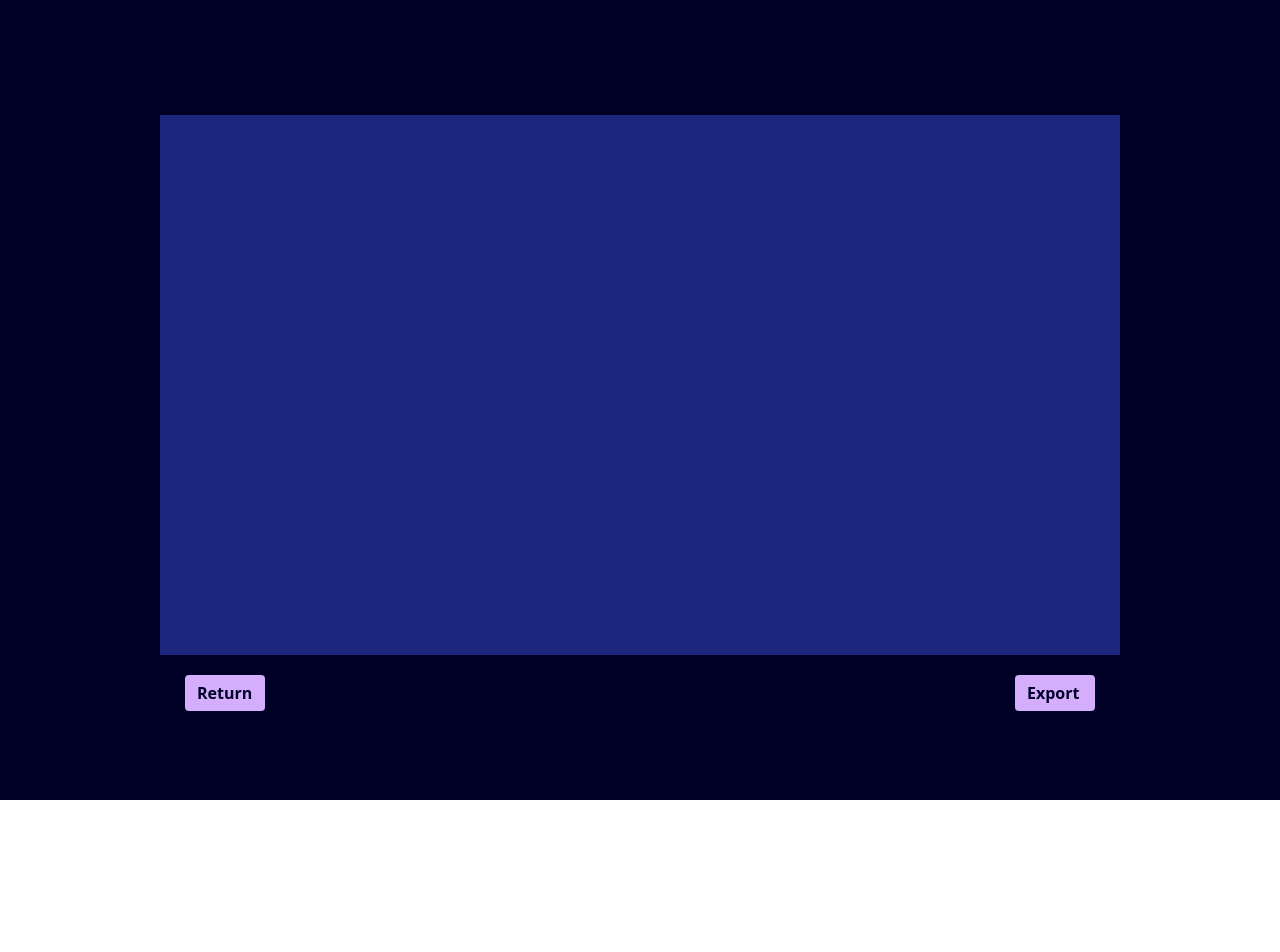
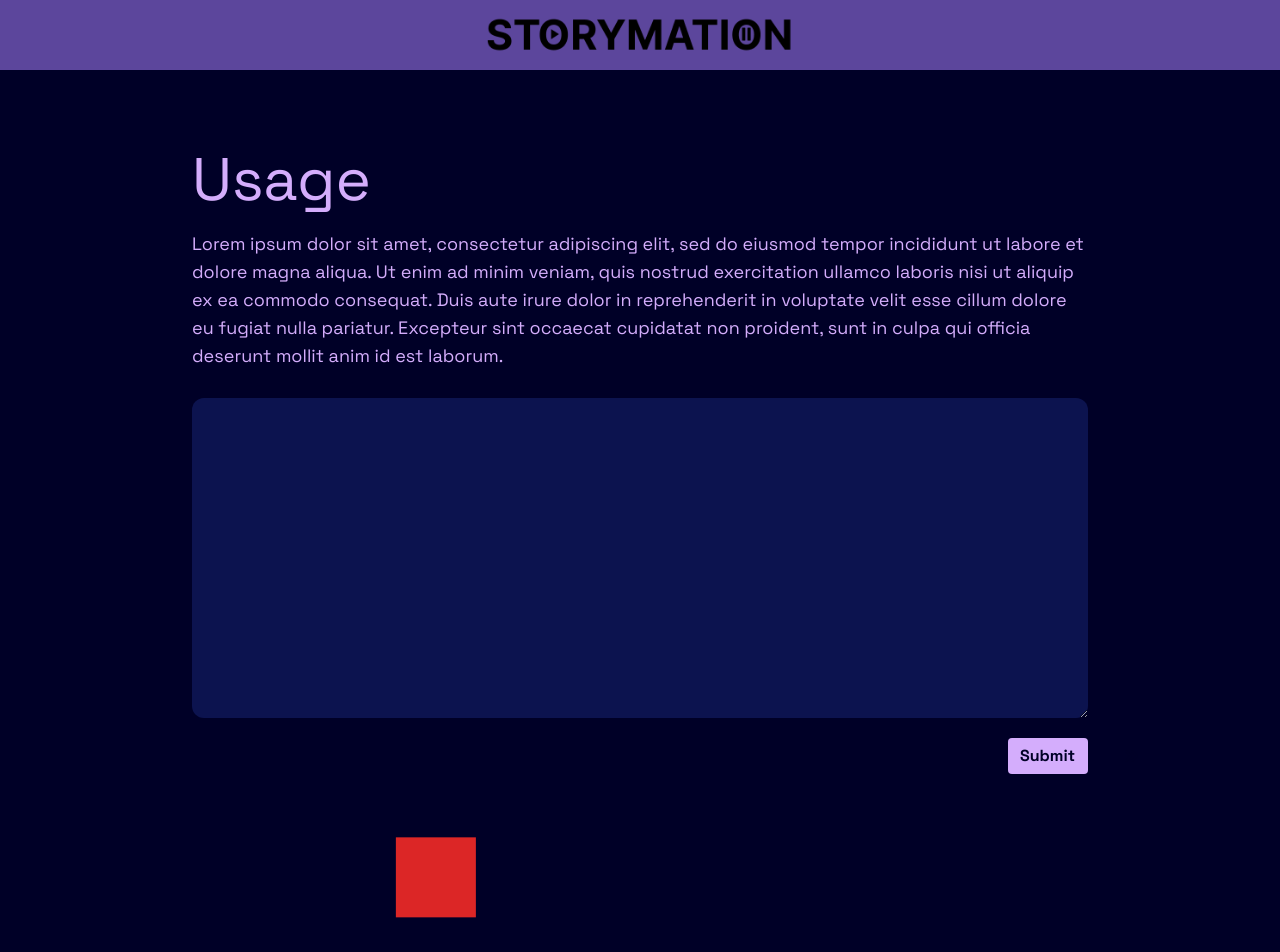
Before and after one commit to willi-li-am/storymation, a React (Create React App) app: page / in a window 1280 px wide. Shown: the top 952 px of the page. Before the commit the page ends 800 px from the top, so only its background shows below. Built offline with nearby package versions, Linux system fonts and the light colour scheme.

Commit message:
test updating

```diff
--- a/package.json
+++ b/package.json
@@ -11,6 +11,7 @@
     "@testing-library/jest-dom": "^5.17.0",
     "@testing-library/react": "^13.4.0",
     "@testing-library/user-event": "^13.5.0",
+    "framer-motion": "^10.16.4",
     "react": "^18.2.0",
     "react-dom": "^18.2.0",
     "react-scripts": "5.0.1",
--- a/src/App.js
+++ b/src/App.js
@@ -7,7 +7,7 @@ import LoadingPage from './components/loadingPage/loadingPage';
 import PageFrame from './components/pageFrame/pageFrame';
 
 function App() {
-  const [page, setPage] = useState(2);
+  const [page, setPage] = useState(0);
 
   return (
     <>
--- a/src/components/inputPage/inputPage.js
+++ b/src/components/inputPage/inputPage.js
@@ -1,6 +1,8 @@
 import { faAngleDoubleRight } from "@fortawesome/free-solid-svg-icons"
 import { FontAwesomeIcon } from "@fortawesome/react-fontawesome"
-import { useState } from "react";
+import { useEffect, useState, useLayoutEffect } from "react";
+
+import { motion } from "framer-motion";
 
 function Explanation() {
     return (
@@ -14,7 +16,7 @@ function Explanation() {
 }
 
 
-function Prompt({setPage}) {
+function Prompt() {
     const [promptContent, setPromptContent] = useState('');
 
     function SendPrompt()
@@ -29,7 +31,7 @@ function Prompt({setPage}) {
                 onChange={e => setPromptContent(e.target.value)}
             />
             <button className="group bg-100 hover:bg-blue-200 text-500 font-bold rounded w-20 h-9 p-2"
-                    onClick={() => {SendPrompt(); setPage(2)}}>
+                    onClick={SendPrompt}>
                 <div className="flex flex-row items-center h-full w-200 gap-3 group-hover:-translate-x-20 transition-all pl-1">
                     <p className="pr-9">Submit</p>
                     <FontAwesomeIcon icon = {faAngleDoubleRight}></FontAwesomeIcon>
@@ -39,13 +41,104 @@ function Prompt({setPage}) {
     )
 }
 
-export default function InputPage({setPage}) {
+
+const ActionTest = [
+    {
+        time: 0,
+        x: 10,
+        y: 0,
+    },
+    {
+        time: 4,
+        x: 200,
+        y: 100,
+    },
+    {
+        time: 3,
+        x: 400,
+        y: 0,
+    },
+    {
+        time: 9,
+        x: -20,
+        y: 100,
+    },
+]
+
+function IDK({ actions, time })
+{
+    const [x, setX] = useState(0);
+    const [y, setY] = useState(0);
+
+    function lerp(a, b, t)
+    {
+        return a + t * (b - a);
+    }
+
+    function update()
+    {
+        var localT = time;
+        var currentAction = 0;
+
+        for (var cur = actions.length - 1; cur >= 0; --cur) {
+            if (localT >= actions[cur].time) {
+                localT -= actions[cur].time;
+                currentAction = cur;
+                break;
+            }
+        }
+
+        var actionTime = currentAction === actions.length - 1 ? 0 :
+            actions[currentAction + 1].time - actions[currentAction].time;
+
+        var t = localT / actionTime;
+
+        if (actionTime == 0) {
+            // clip
+            // --currentAction;
+            // localT = actions[currentAction].time;
+        }
+        else {
+            console.log(time)
+            setX(lerp(actions[currentAction].x, actions[currentAction + 1].x, t));
+            setY(lerp(actions[currentAction].y, actions[currentAction + 1].y, t));
+        }
+    }
+    useEffect(()=> {
+        update()
+    },[time])
+
+    return (
+        <div className="w-full">
+            <motion.div
+                className="w-20 h-20 bg-red-600"
+                animate={{x, y}}
+            />
+        </div>
+    )
+}
+
+
+export default function InputPage() {
+    const [startTime, setStartTime] = useState(Date.now())
+    const [time, setTime] = useState(0)
+    const refreshRate = 60
+
+    useEffect(() => {
+        const interval = setInterval(() => {
+            setTime((Date.now() - startTime) / 1000);
+        }, 1000/refreshRate);
+
+        return () => clearInterval(interval);
+    }, []);
+
     return (
         <>
-            <div className="p-20 pt-10 bg-500 h-[calc(100vh-70px)] flex flex-col items-center text-100 font-sg">
+            <div className="p-20 bg-500 min-h-screen flex flex-col items-center text-100 font-sg">
                 <div className="flex flex-col w-4/5 max-w-4xl gap-7 ">
                     <Explanation />
-                    <Prompt setPage={setPage} />
+                    <Prompt />
+                    <IDK actions={ActionTest} time={time}/>
                 </div>
             </div>
         </>
```
Also changed, not shown: 1 other file (tests, documents, lock files or other folders).
